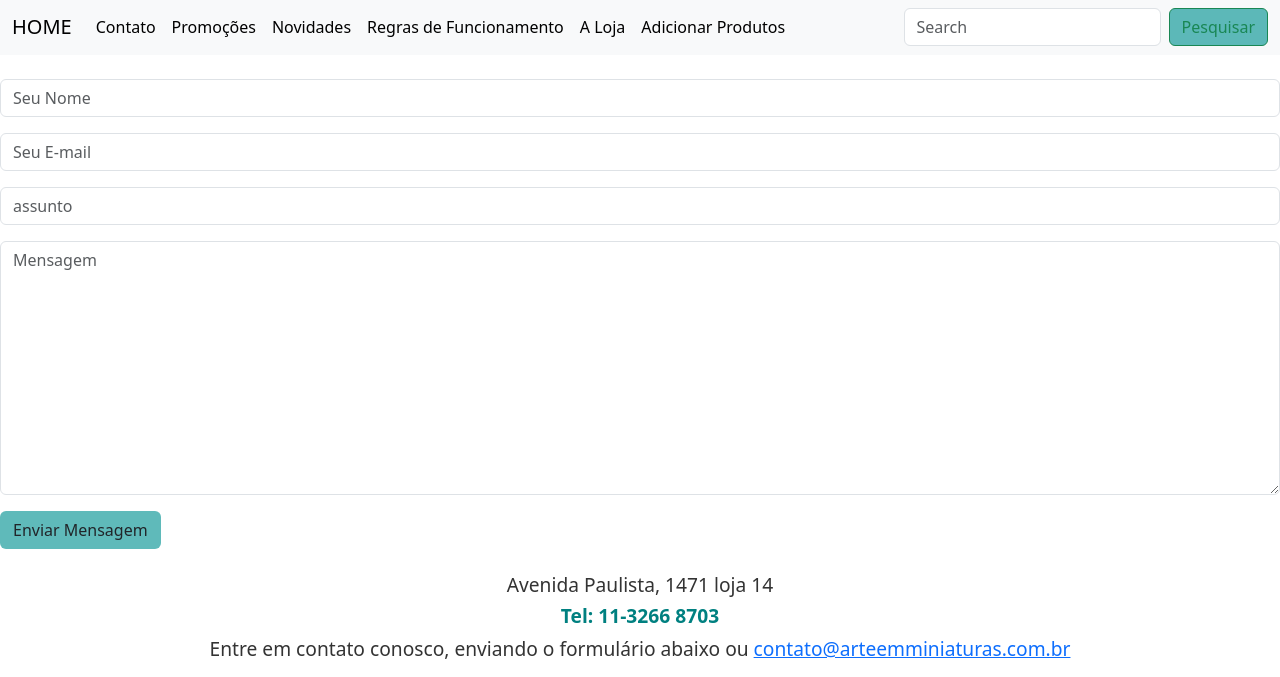
After one commit to Leane212/python_avancado, a Django app: page /contato/ in a window 1280 px wide. The commit adds this page. Shown: the part 291-968 px from the top of the page. Run offline with Django 5.2, Linux system fonts and the light colour scheme.

Commit message:
Formularios (contato, add_produtos)

```diff
--- /dev/null
+++ b/LojaMiniaturas/lojaMiniaturas_app/forms.py
@@ -0,0 +1,82 @@
+from django import forms
+from lojaMiniaturas_app.models import MensagemContato, Produto, Imagem, Especificacao
+from django.forms.widgets import *
+
+
+
+
+
+class ProdutoForm (forms.ModelForm):
+    class Meta:
+        model = Produto
+        fields = ['nome','preco','descricao','codigo','video','data_cadastro','marca','categoria']
+
+    def __init__ (self, *args, **kwargs):
+        super().__init__(*args, **kwargs)
+        self.fields['nome'].widget.attrs.update(
+            {'placeholder':'Nome do produto',
+            'class' : 'form-control'}
+        )
+        self.fields['preco'].widget.attrs.update(
+            {'placeholder':'Preço',
+            'class' : 'form-control'}
+        )
+        self.fields['descricao'].widget.attrs.update(
+            {'placeholder':'Descrição',
+            'class' : 'form-control'}
+        )
+        self.fields['codigo'].widget.attrs.update(
+            {'placeholder':'Código',
+            'class' : 'form-control'}
+        )
+        self.fields['video'].widget.attrs.update(
+            {'placeholder':'Video',
+            'class' : 'form-control'}
+        )
+        self.fields['data_cadastro'].widget.attrs.update(
+            {'placeholder':'Data do Cadastro',
+            'class' : 'form-control'}
+        )
+        self.fields['marca'].widget.attrs.update(
+            {'placeholder':'Marca do produto',
+            'class' : 'form-control'}
+        )
+        self.fields['categoria'].widget.attrs.update(
+            {'placeholder':'Categoria',
+            'class' : 'form-control'}
+        )
+
+
+class ImagemForm(forms.ModelForm):
+    class Meta:
+        model = Imagem
+        fields = ['nome']
+
+class ContatoForm(forms.Form):
+    class Meta:
+        model= MensagemContato
+        fields = ['nome','email','assunto','mensagem']
+
+    def __init__ (self, *args, **kwargs):
+        super().__init__(*args, **kwargs)
+        self.fields['nome'].widget.attrs.update(
+            {'placeholder':'Seu Nome',
+            'class' : 'form-control'}
+        )
+        self.fields['email'].widget.attrs.update(
+            {'placeholder':'Seu E-mail',
+            'class' : 'form-control'}
+        )
+        self.fields['assunto'].widget.attrs.update(
+            {'placeholder':'assunto',
+            'class' : 'form-control'}
+        )
+        self.fields['mensagem'].widget.attrs.update(
+            {'placeholder':'Mensagem',
+            'class' : 'form-control'}
+        )
+
+    nome = forms.CharField(label='Seu Nome', max_length=100)
+    email = forms.EmailField(label='Seu E-mail')
+    assunto = forms.CharField(label='Assunto', max_length=255)
+    mensagem = forms.CharField(label='Mensagem', widget=forms.Textarea)
--- a/LojaMiniaturas/lojaMiniaturas_app/static/style/base.css
+++ b/LojaMiniaturas/lojaMiniaturas_app/static/style/base.css
@@ -57,6 +57,6 @@
 .imagem{
     position: absolute;
     width: 100%;
-    height: 22%;
+    height: 10%;
     background-size: cover;
 }
--- a/LojaMiniaturas/lojaMiniaturas_app/templates/base.html
+++ b/LojaMiniaturas/lojaMiniaturas_app/templates/base.html
@@ -61,7 +61,7 @@
       <div class="collapse navbar-collapse" id="navbarSupportedContent">
         <ul class="navbar-nav me-auto mb-2 mb-lg-0">
           <li class="nav-item">
-            <a class="nav-link active" aria-current="page" href="#">Contato</a>
+            <a class="nav-link active" aria-current="page" href="{% url 'contato' %}">Contato</a>
           </li>
           <li class="nav-item">
             <a class="nav-link active" href="#">Promoções</a>
@@ -74,6 +74,9 @@
           </li>
           <li class="nav-item">
             <a class="nav-link active" href="{% url 'aloja' %}">A Loja</a>
+          </li>
+          <li class="nav-item">
+            <a class="nav-link active" href="{% url 'add_produtos' %}">Adicionar Produtos</a>
           </li>
 
         </ul>
@@ -101,6 +104,7 @@
       <img src="{% static prod.nome  %}" class="card-img-top" alt="...">
       <h5 class="card-title"> {{prod.produto.nome}} </h5>
       <p class="card-descricao"> {{prod.produto.descricao|slice:":50"}}</p>
+      <h6 class="card-codigo"> {{prod.produto.codigo}} </h6>
       <a href="" class="btn btn-primary">Por {{prod.produto.preco}}</a>
     </div>
     </div>
--- /dev/null
+++ b/LojaMiniaturas/lojaMiniaturas_app/templates/contato.html
@@ -0,0 +1,48 @@
+{% extends 'base.html'%}
+
+{%block conteudo%}
+
+<main>
+    <style>
+        .texto-centralizado {
+            text-align: center;
+            font-size: 1.2em;
+            color: #333;
+        }
+
+        .telefone {
+            font-weight: bold;
+            color: #008080;
+        }
+    </style>
+
+    <form action="{% url 'contato' %}" method="post" class="my-4">
+        {% csrf_token %}
+        <div class="row g-3">
+            <div class="col-md-12 ">
+                {{ form.nome }}
+            </div>
+            <div class="col-md-12">
+                {{ form.email }}
+            </div>
+            <div class="col-md-12 ">
+                {{ form.assunto }}
+            </div>
+            <div class="col-md-12">
+                {{ form.mensagem}}
+            </div>
+
+            <div class="col-12">
+                <button type="submit" class="btn " style="background-color: rgba(10, 150, 150, 0.651);">Enviar Mensagem</button>
+            </div>
+        </div>
+    </form>
+    <div class="container-fluid">
+        <h3 class="texto-centralizado">Avenida Paulista, 1471 loja 14</h3>
+    <h3 class="texto-centralizado telefone">Tel: 11-3266 8703</h3>
+    <p class="texto-centralizado">Entre em contato conosco, enviando o formulário abaixo ou <a href="mailto:contato@arteemminiaturas.com.br">contato@arteemminiaturas.com.br</a></p>
+    </div>
+</main>
+
+
+{%endblock conteudo%}
--- a/LojaMiniaturas/lojaMiniaturas_app/urls.py
+++ b/LojaMiniaturas/lojaMiniaturas_app/urls.py
@@ -5,4 +5,6 @@ urlpatterns = [
     path('', views.home, name='home'),
     path('aloja/', views.aloja, name = 'aloja'),
     path('regras/', views.regras, name = 'regras'),
+    path('add_produtos/', views.add_produtos, name = 'add_produtos'),
+    path('contato/', views.contato, name = 'contato')
 ]
--- a/LojaMiniaturas/lojaMiniaturas_app/views.py
+++ b/LojaMiniaturas/lojaMiniaturas_app/views.py
@@ -1,5 +1,9 @@
 from django.shortcuts import render
-from lojaMiniaturas_app.models import Produto, Imagem
+from lojaMiniaturas_app.forms import ContatoForm, ProdutoForm
+from lojaMiniaturas_app.models import MensagemContato, Produto, Imagem
+from django.http import HttpResponseRedirect
+from django.urls import reverse
+from django.shortcuts import render, redirect
 
 
 
@@ -14,3 +18,35 @@
 
 def regras(request):
     return render(request, 'regras.html')
+
+def contato(request):
+    return render(request, 'contato.html')
+
+def add_produtos(request):
+    if request.method == "GET":
+        form = ProdutoForm()
+    else:
+        form = ProdutoForm(request.POST)
+        if form.is_valid():
+            form.save()
+            return HttpResponseRedirect(reverse('home'))
+    context = {'form':form}
+    return render(request,'add_produtos.html',context)
+
+def contato(request):
+    if request.method == 'POST':
+        form = ContatoForm(request.POST)
+        if form.is_valid():
+
+            mensagem = MensagemContato(
+                nome=form.cleaned_data['nome'],
+                email=form.cleaned_data['email'],
+                assunto=form.cleaned_data['assunto'],
+                mensagem=form.cleaned_data['mensagem']
+            )
+            mensagem.save()
+            return redirect('home')
+    else:
+        form = ContatoForm()
+
+    return render(request, 'contato.html', {'form': form})
```
Also changed, not shown: LojaMiniaturas/lojaMiniaturas_app/models.py (+10 -0 lines), LojaMiniaturas/lojaMiniaturas_app/templates/add_produtos.html (added, +38 -0 lines), LojaMiniaturas/db.sqlite3, LojaMiniaturas/lojaMiniaturas_app/migrations/0004_mensagemcontato.py (added).
